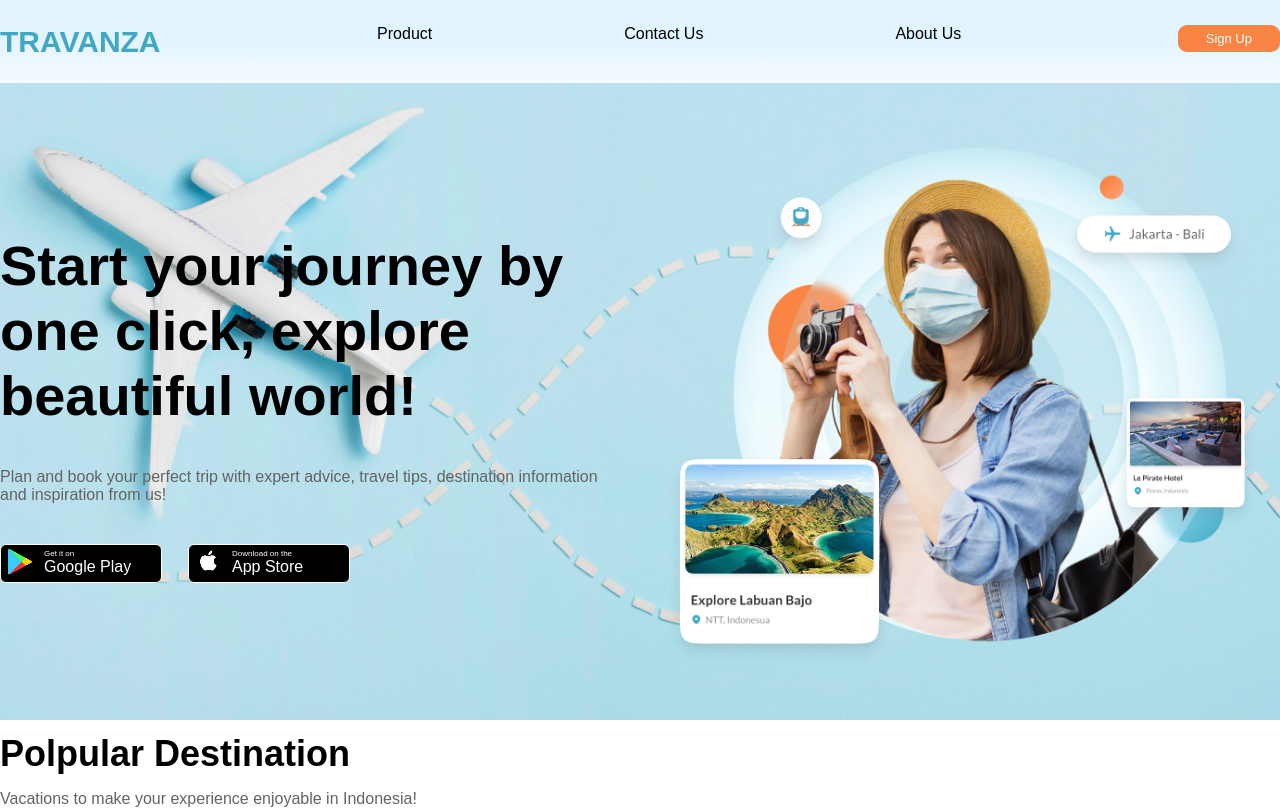
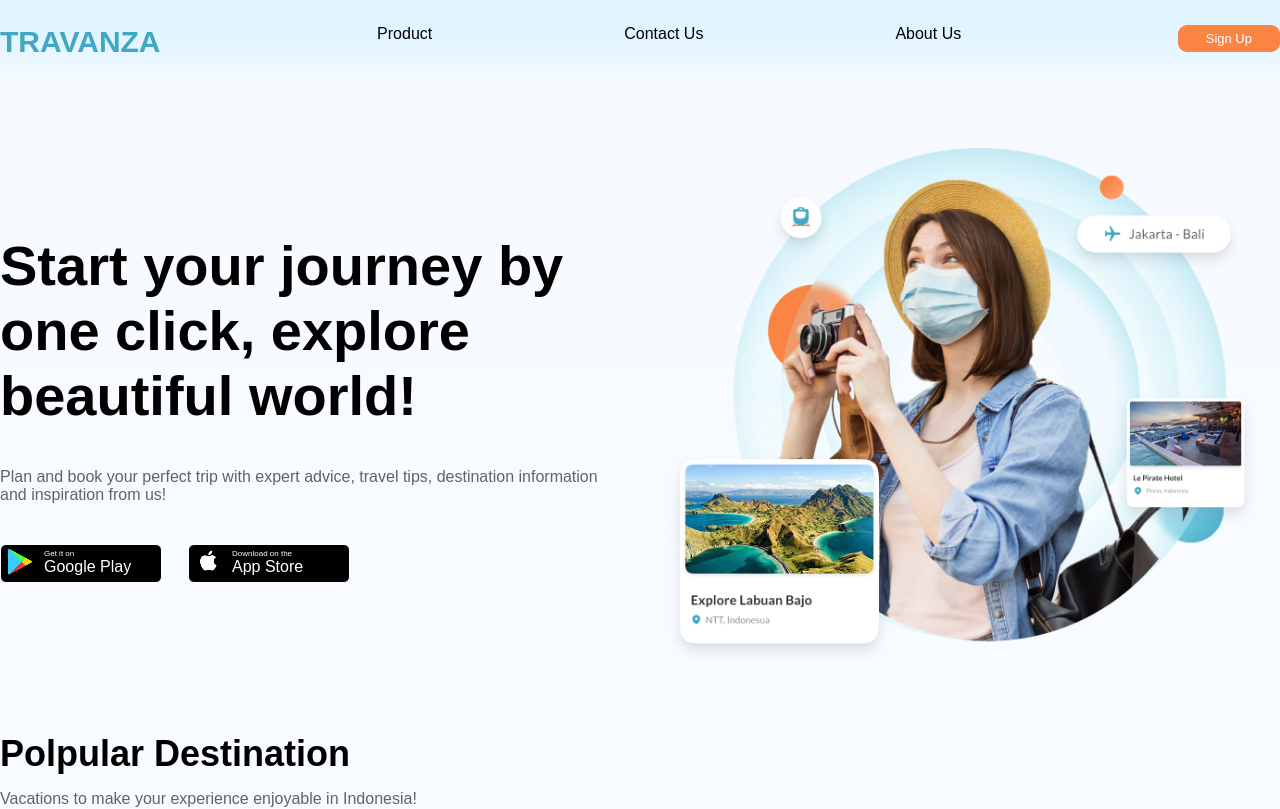
Before and after one commit to Naji4054/Travanza-landing-page, a React (Create React App) app: page / in a window 1280 px wide. Shown: the top 809 px of the page. Built offline with nearby package versions, Linux system fonts and the light colour scheme.

Commit message:
removed background image

```diff
--- a/src/components/layout/footer.css
+++ b/src/components/layout/footer.css
@@ -25,8 +25,6 @@
     padding: 42px 45px;
     border-radius: 20px;
     margin-bottom: 31px;
-
-
 }
 
 .footer-des {
--- a/src/index.css
+++ b/src/index.css
@@ -19,12 +19,6 @@ body {
   padding: 0;
   font-family: 'Poppins', sans-serif;
   background: linear-gradient(180deg, #f6faff 0%, #ffffff 100%);
-  background-image: url(../public/images/main/top-view-small-plane-with-copy-space.jpg);
-  background-size: 100% 720px;
-  background-repeat: no-repeat;
-  background-position: top;
-
-
 }
 .container {
   max-width: 1335px;
```
